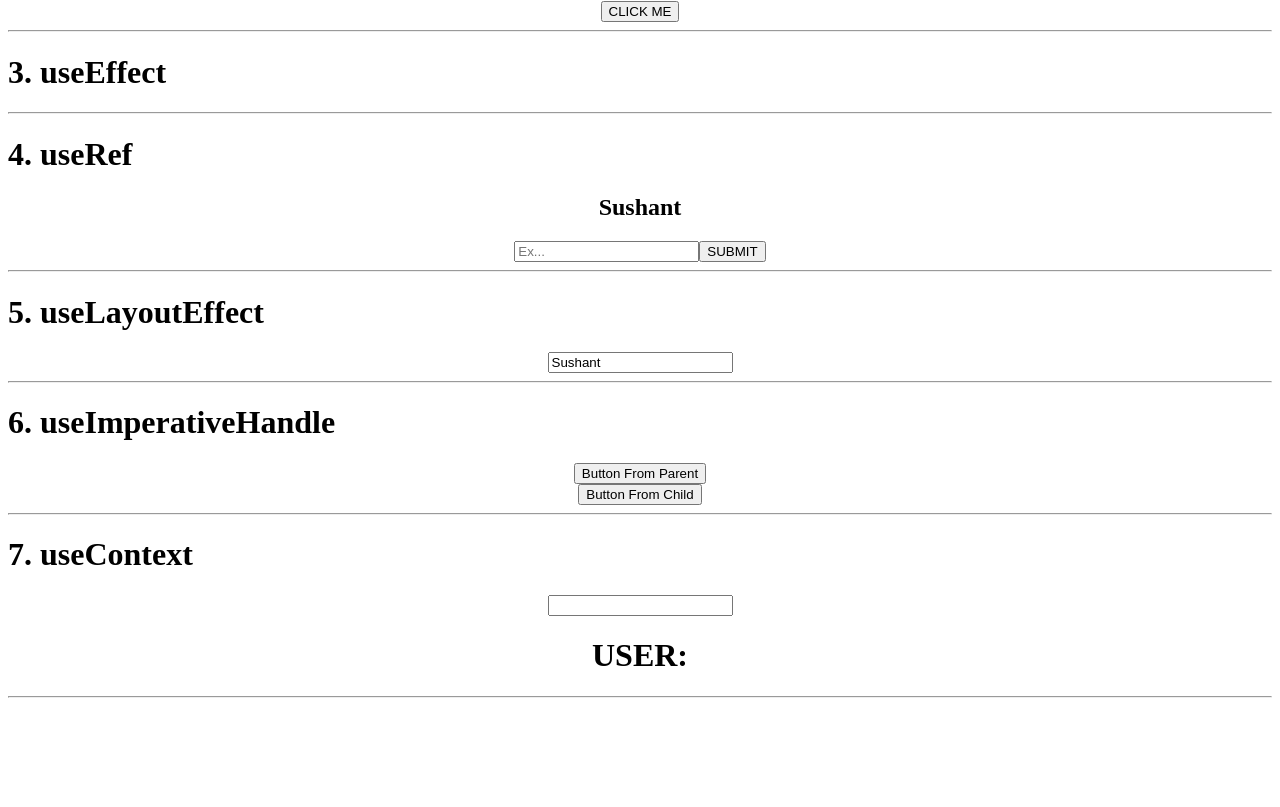
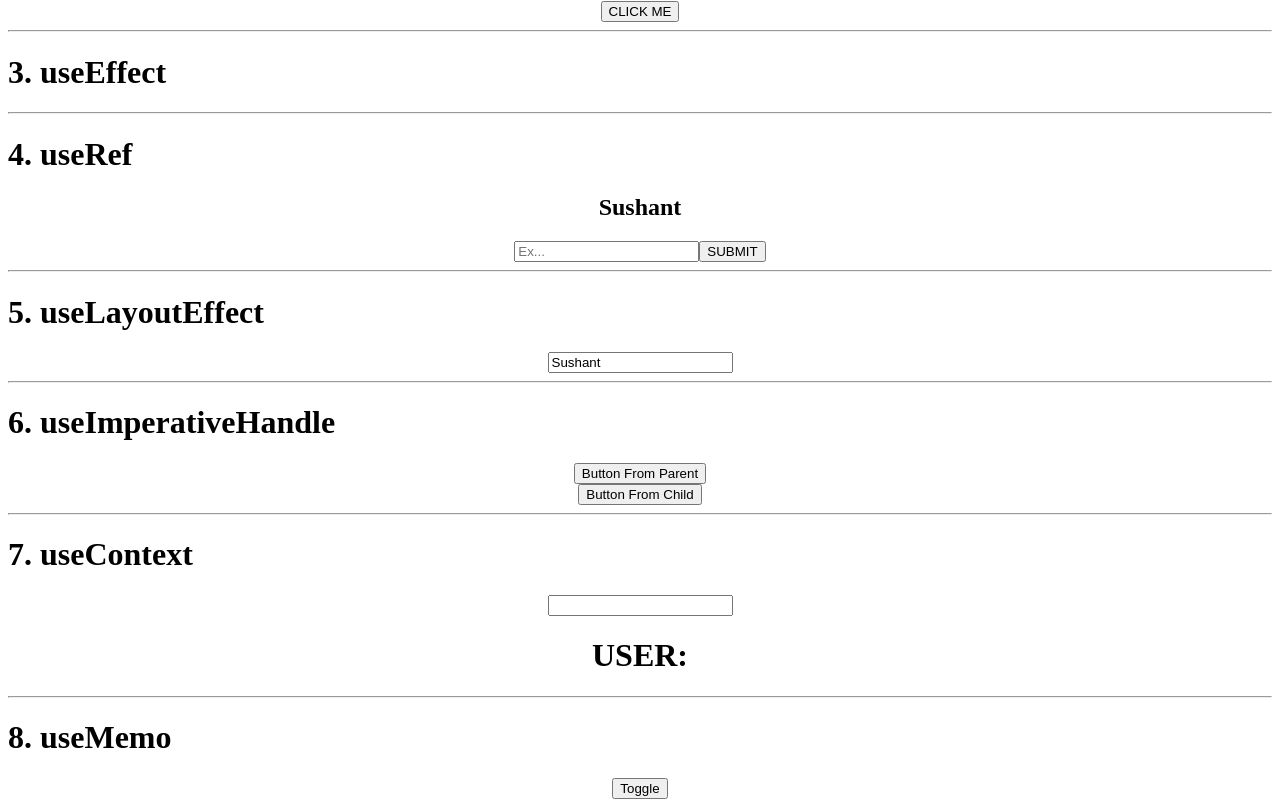
Before and after one commit to sushantsharmaa/all-hooks-in-react, a React (Create React App) app: page / in a window 1280 px wide. Shown: the part 295-1102 px from the top of the page. Before the commit the page ends 1001 px from the top, so only its background shows below. Built offline with nearby package versions, Linux system fonts and the light colour scheme; no server answers.

Commit message:
8. useMemo : It allows you to memoize expensive functions so that you can avoid calling them on every render.

```diff
--- a/src/App.jsx
+++ b/src/App.jsx
@@ -3,6 +3,7 @@
 import EffectExample from './useEffect/EffectExample';
 import ImperativeHandleExample from './useImperativeHandle/ImperativeHandleExample';
 import LayoutEffectExample from './useLayoutEffect/LayoutEffectExample';
+import MemoExample from './useMemo/MemoExample';
 import ReducerExample from './useReducer/ReducerExample';
 import RefExample from './useRef/RefExample';
 import StateExample from './useState/StateExample';
@@ -25,6 +26,7 @@
       <hr />
       <ContextExample />
       <hr />
+      <MemoExample />
     </div>
   );
 }
--- /dev/null
+++ b/src/useMemo/MemoExample.jsx
@@ -0,0 +1,46 @@
+import axios from 'axios'
+import React, { useEffect, useMemo, useState } from 'react'
+
+function MemoExample() {
+    const [data, setData] = useState(null);
+    const [toggle, setToggle] = useState(false);
+
+    useEffect(() => {
+        axios.get("https://jsonplaceholder.typicode.com/comments")
+            .then((response) => {
+                setData(response.data);
+            });
+    }, []);
+
+    const findLongestName = (comments) => {
+        if (!comments) return null;
+
+        let longestName = "";
+
+        for (let i = 0; i < comments.length; i++) {
+            let currentName = comments[i].name;
+            if (currentName.length > longestName.length) {
+                longestName = currentName;
+            }
+        }
+        console.log("THIS WAS COMPUTED");
+        return "Longest Comment: " + longestName;
+    }
+
+    const getLongestName = useMemo(() => findLongestName(data), [data]);
+
+    return (
+        <div>
+            <h1 style={{ textAlign: "left" }}>8. useMemo</h1>
+            <h2>{getLongestName}</h2>
+            <button
+                onClick={() => {
+                    setToggle(!toggle);
+                }}
+            >Toggle</button>
+            {toggle && <h2>Toggle Toggle</h2>}
+        </div>
+    )
+}
+
+export default MemoExample
```
